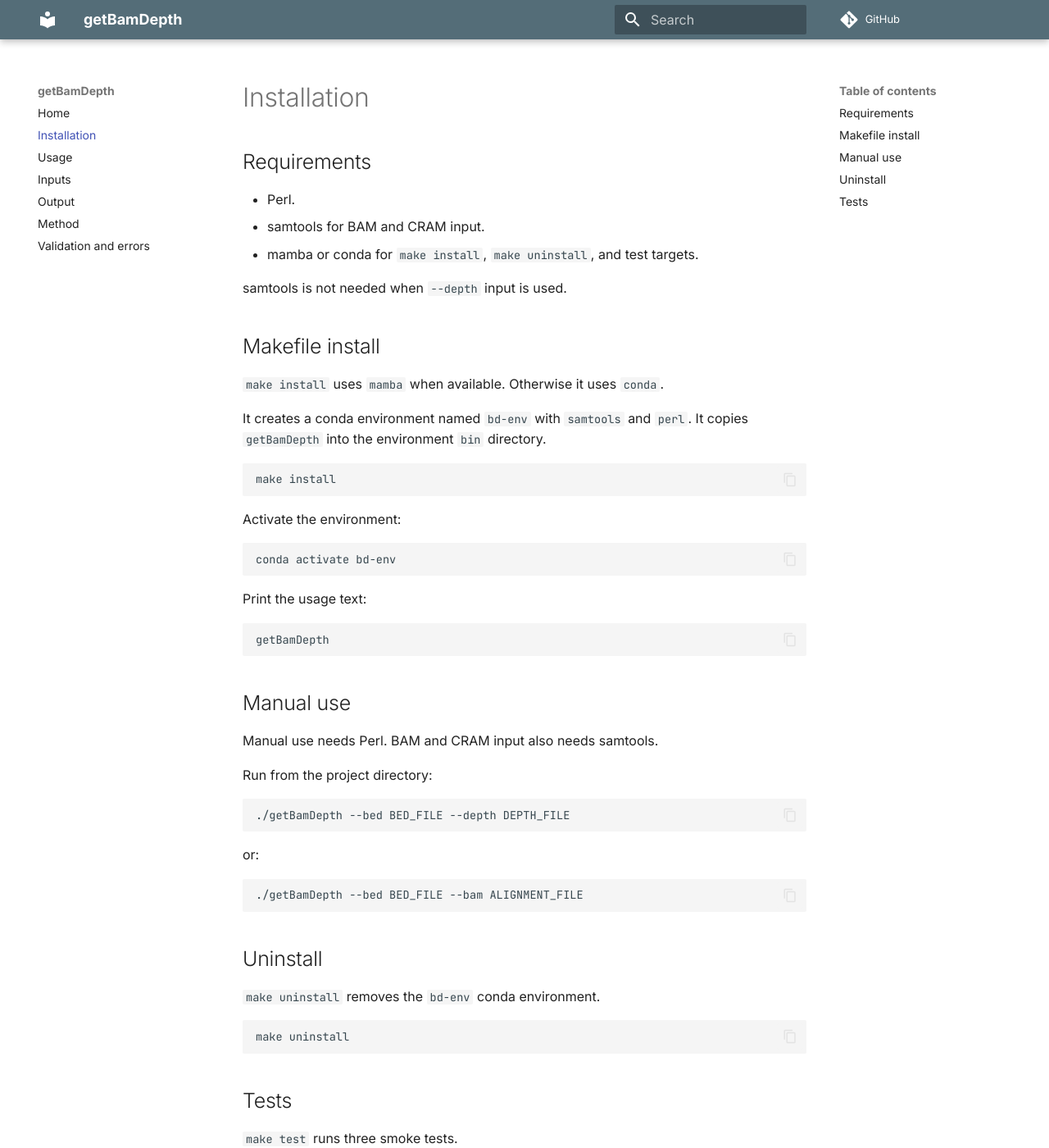
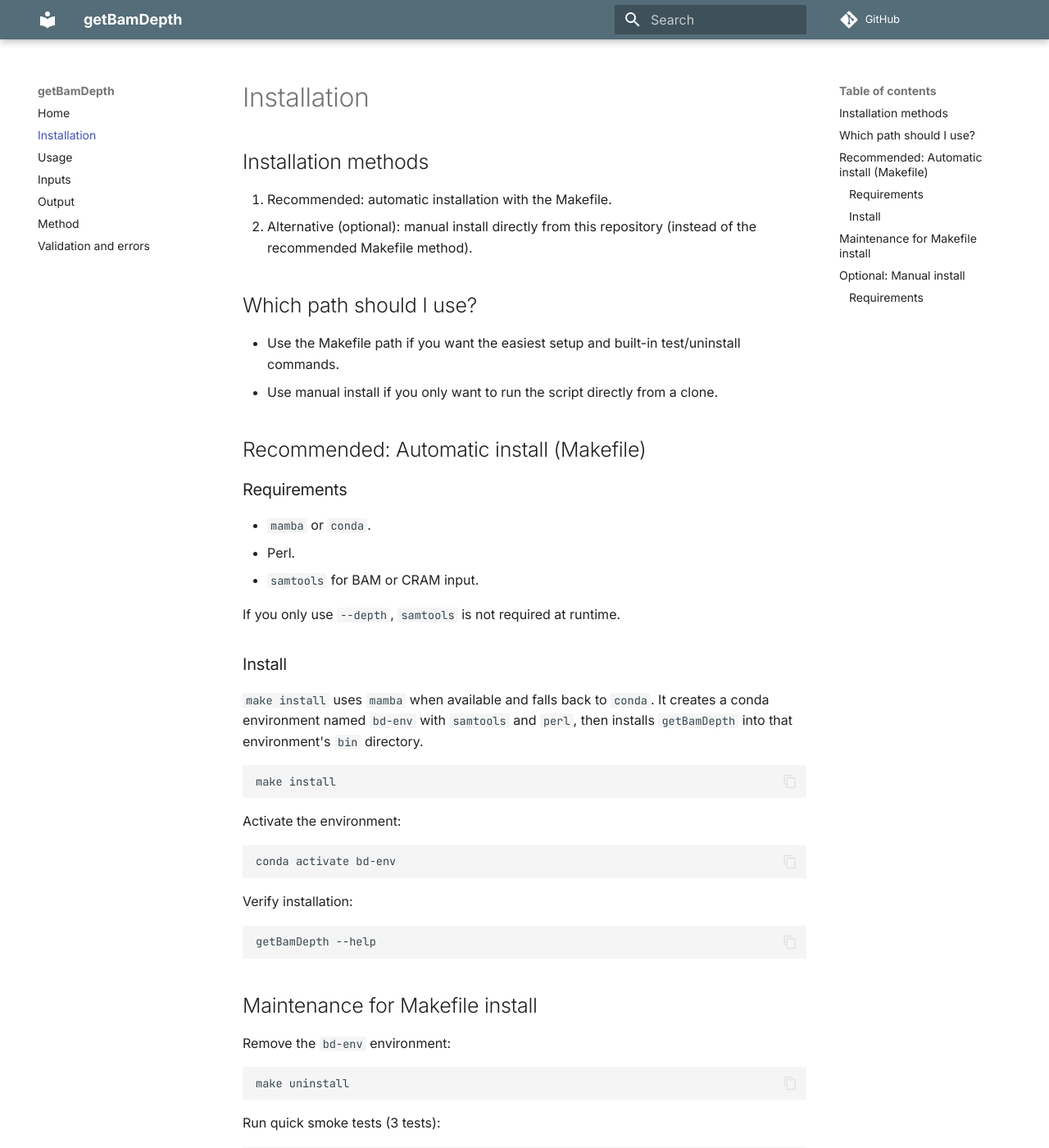
Before and after one commit to maurya-anand/getBamDepth, an MkDocs documentation site: the page built from docs/installation.md, in a window 1280 px wide and 1400 px high. Shown: the whole window at 82% size. Built offline with MkDocs 1.6.1 and Material for MkDocs 9.7.7, drawn with Linux system fonts in a browser that asks for light colours; comment, search, counter and statistics services are not loaded; some of the changed text lies outside the part shown.

Commit message:
docs: restructure installation documentation for clarity and organization

````diff
--- a/docs/installation.md
+++ b/docs/installation.md
@@ -1,18 +1,29 @@
 # Installation
 
-## Requirements
+## Installation methods
 
+1. Recommended: automatic installation with the Makefile.
+2. Alternative (optional): manual install directly from this repository (instead of the recommended Makefile method).
+
+## Which path should I use?
+
+- Use the Makefile path if you want the easiest setup and built-in test/uninstall commands.
+- Use manual install if you only want to run the script directly from a clone.
+
+## Recommended: Automatic install (Makefile)
+
+### Requirements
+
+- `mamba` or `conda`.
 - Perl.
-- samtools for BAM and CRAM input.
-- mamba or conda for `make install`, `make uninstall`, and test targets.
+- `samtools` for BAM or CRAM input.
 
-samtools is not needed when `--depth` input is used.
+If you only use `--depth`, `samtools` is not required at runtime.
 
-## Makefile install
+### Install
 
-`make install` uses `mamba` when available. Otherwise it uses `conda`.
-
-It creates a conda environment named `bd-env` with `samtools` and `perl`. It copies `getBamDepth` into the environment `bin` directory.
+`make install` uses `mamba` when available and falls back to `conda`.
+It creates a conda environment named `bd-env` with `samtools` and `perl`, then installs `getBamDepth` into that environment's `bin` directory.
 
 ```bash
 make install
@@ -24,46 +35,49 @@ Activate the environment:
 conda activate bd-env
 ```
 
-Print the usage text:
+Verify installation:
 
 ```bash
-getBamDepth
+getBamDepth --help
 ```
 
-## Manual use
+## Maintenance for Makefile install
 
-Manual use needs Perl. BAM and CRAM input also needs samtools.
+Remove the `bd-env` environment:
 
-Run from the project directory:
+```bash
+make uninstall
+```
+
+Run quick smoke tests (3 tests):
+
+```bash
+make test
+```
+
+Run smoke tests plus validation tests:
+
+```bash
+make test-full
+```
+
+## Optional: Manual install
+
+Manual install runs the script from this project directory and does not run `make install`.
+
+### Requirements
+
+- Perl.
+- `samtools` only if you use `--bam` with BAM/CRAM input.
+
+Run with a depth file:
 
 ```bash
 ./getBamDepth --bed BED_FILE --depth DEPTH_FILE
 ```
 
-or:
+Run with an alignment file:
 
 ```bash
 ./getBamDepth --bed BED_FILE --bam ALIGNMENT_FILE
 ```
-
-## Uninstall
-
-`make uninstall` removes the `bd-env` conda environment.
-
-```bash
-make uninstall
-```
-
-## Tests
-
-`make test` runs three smoke tests.
-
-```bash
-make test
-```
-
-`make test-full` runs the smoke tests and the validation test suite.
-
-```bash
-make test-full
-```
````
